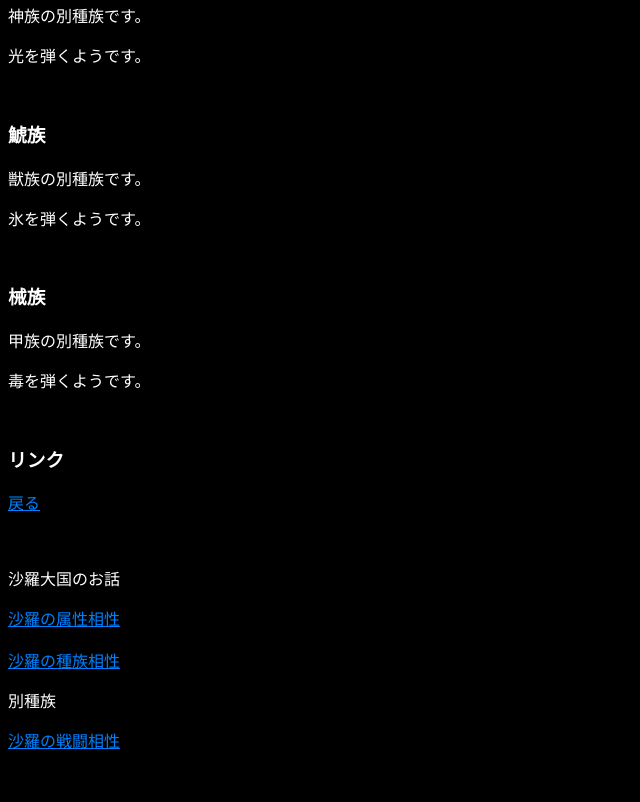
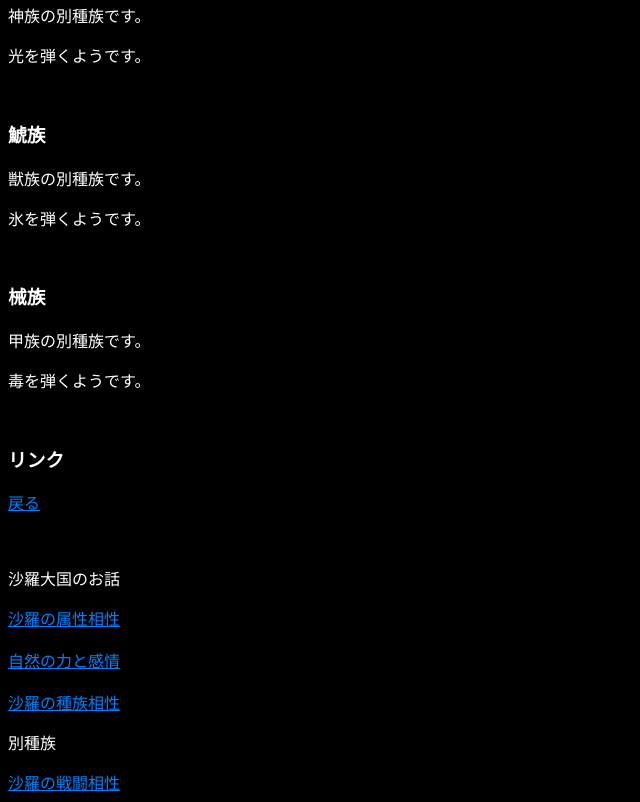
Before and after one commit to orcafood1120/betsushuzokusharataikoku, a plain HTML site: page index.html in a window 1280 px wide. Shown: the part 1636-2438 px from the top of the page, without its empty margins (0-640 px from the left). Before the commit the page ends 2396 px from the top, so only its background shows below. Drawn offline with Linux system fonts and the light colour scheme.

Commit message:
Update index.html

```diff
--- a/index.html
+++ b/index.html
@@ -49,6 +49,8 @@
   <p>沙羅大国のお話</p>
   <a href="https://orcafood1120.github.io/yutakanarushachinokunisharataikoku/">沙羅の属性相性</a>
   <br><br>
+  <a href="https://orcafood1120.github.io/shizenkanjousharataikoku/">自然の力と感情</a>
+  <br><br>
   <a href="https://orcafood1120.github.io/koudainarushachinokunisharataikoku/">沙羅の種族相性</a>
   <p>別種族</p>
   <a href="https://orcafood1120.github.io/shinpinarushachinokunisharataikoku/">沙羅の戦闘相性</a>
```
